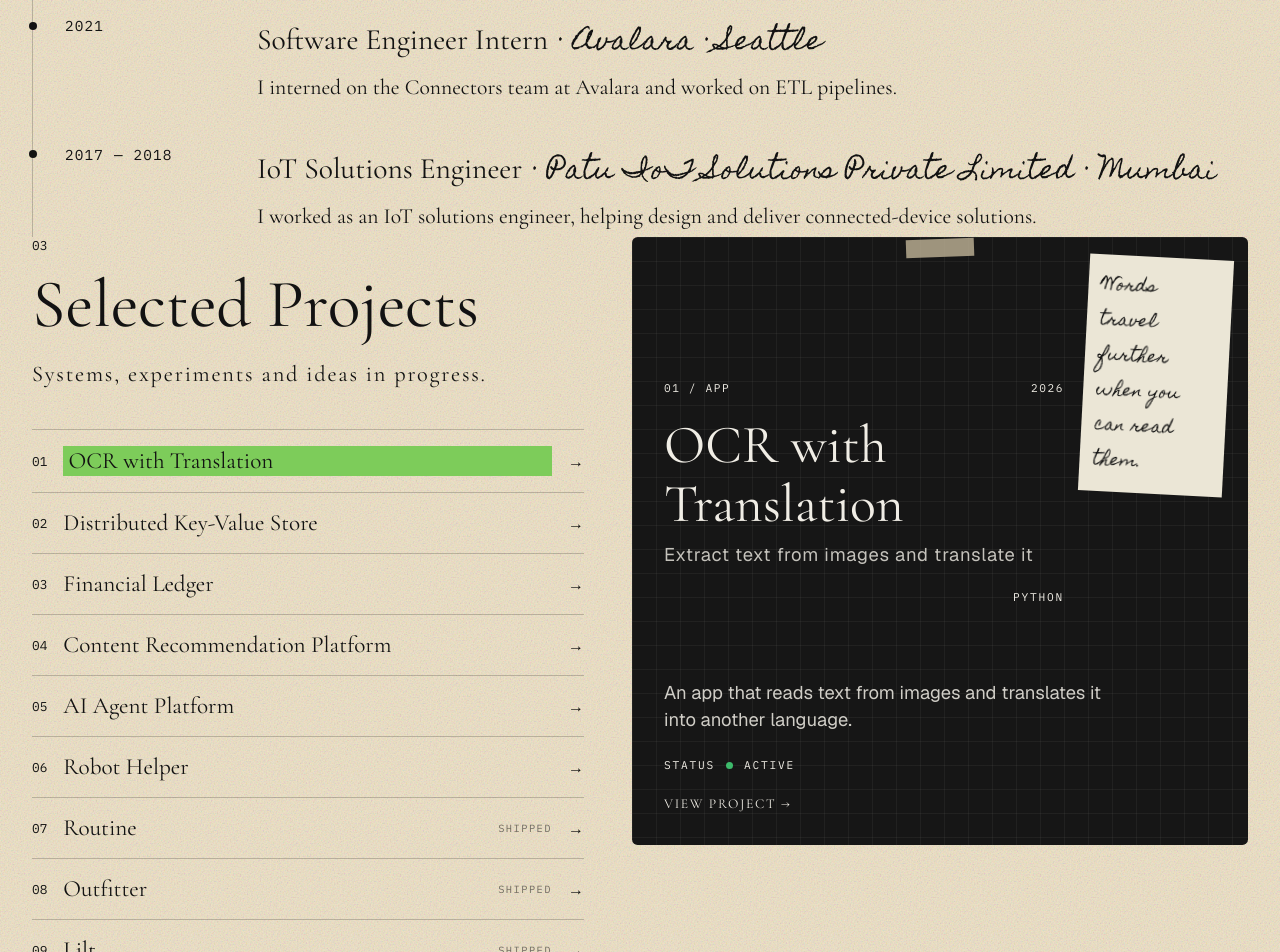
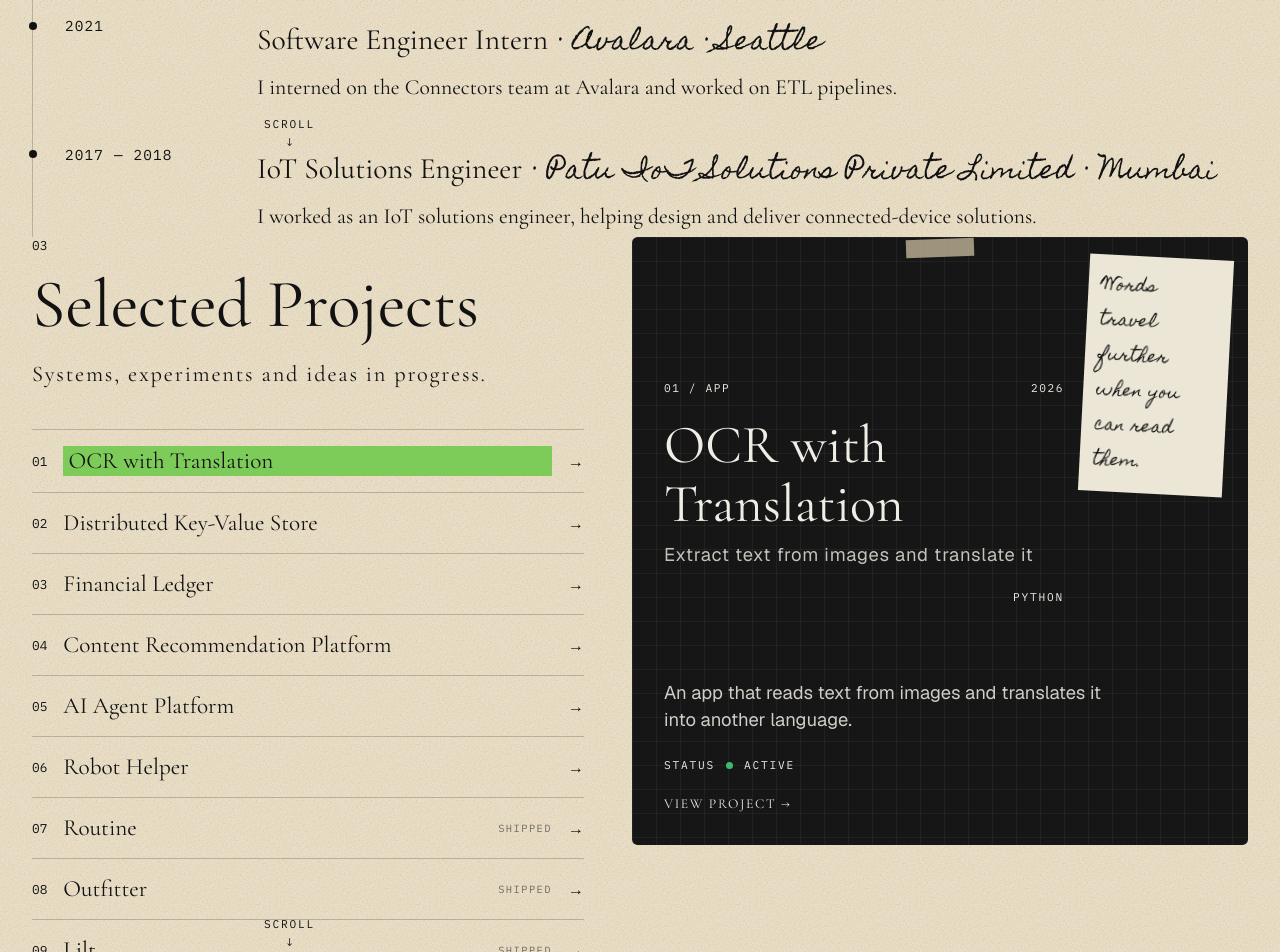
Before and after one commit to nishi-p/Portfolio, a Next.js app in the folder web/: page / in a window 1280 px wide. Shown: the part 1360-2312 px from the top of the page. Built offline with nearby package versions, Linux system fonts and the light colour scheme.

Commit message:
Added scroll

```diff
--- a/web/src/app/ExperienceSection.tsx
+++ b/web/src/app/ExperienceSection.tsx
@@ -64,6 +64,10 @@ export default function ExperienceSection() {
           </li>
         ))}
       </ol>
+      <a href="#projects" className="scroll-cue">
+        Scroll
+        <span className="scroll-cue-arrow">↓</span>
+      </a>
     </section>
   )
 }
--- a/web/src/app/WorkSection.tsx
+++ b/web/src/app/WorkSection.tsx
@@ -206,6 +206,10 @@ export default function WorkSection() {
           </a>
         </div>
       </article>
+      <a href="#scrapbook" className="scroll-cue">
+        Scroll
+        <span className="scroll-cue-arrow">↓</span>
+      </a>
     </section>
   )
 }
--- a/web/src/app/globals.css
+++ b/web/src/app/globals.css
@@ -133,6 +133,7 @@ nav a.is-active {
   position: absolute;
   bottom: 0;
   left: 14.5rem;
+  z-index: 1;
   display: flex;
   flex-direction: column;
   align-items: center;
@@ -141,6 +142,13 @@ nav a.is-active {
   font-size: 0.7rem;
   letter-spacing: 0.16em;
   text-transform: uppercase;
+}
+
+#work .scroll-cue,
+#projects .scroll-cue,
+#scrapbook .scroll-cue {
+  top: calc(100dvh - 7.5rem);
+  bottom: auto;
 }
 
 .scroll-cue-arrow {
@@ -244,6 +252,7 @@ nav a.is-active {
 }
 
 #work {
+  position: relative;
   display: flex;
   flex-direction: column;
   min-height: 100vh;
@@ -326,6 +335,7 @@ nav a.is-active {
 }
 
 #projects {
+  position: relative;
   display: flex;
   gap: 3rem;
   align-items: stretch;
@@ -828,10 +838,17 @@ nav a.is-active {
     max-width: 100%;
   }
 
-  .scroll-cue {
+  .intro .scroll-cue {
     position: static;
     margin-top: 1.5rem;
     left: auto;
+  }
+
+  #work .scroll-cue,
+  #projects .scroll-cue,
+  #scrapbook .scroll-cue {
+    top: calc(100dvh - 5.5rem);
+    left: 1.5rem;
   }
 
   .scrap-note {
--- a/web/src/app/page.tsx
+++ b/web/src/app/page.tsx
@@ -48,6 +48,10 @@ export default function Home() {
         <div className="scrap-note">
           <p>To be added</p>
         </div>
+        <a href="#about" className="scroll-cue">
+          Scroll
+          <span className="scroll-cue-arrow">↓</span>
+        </a>
       </section>
       <section id="about">
         <div className="about-copy">
@@ -58,7 +62,7 @@ export default function Home() {
               <strong>I am Nishi.</strong>
             </p>
             <p>
-              A software engineer interested in technology, numbers, books
+              A software engineer interested in technology, numbers, books, movies
               and public-policy.
             </p>
             <div className="about-links">
```
